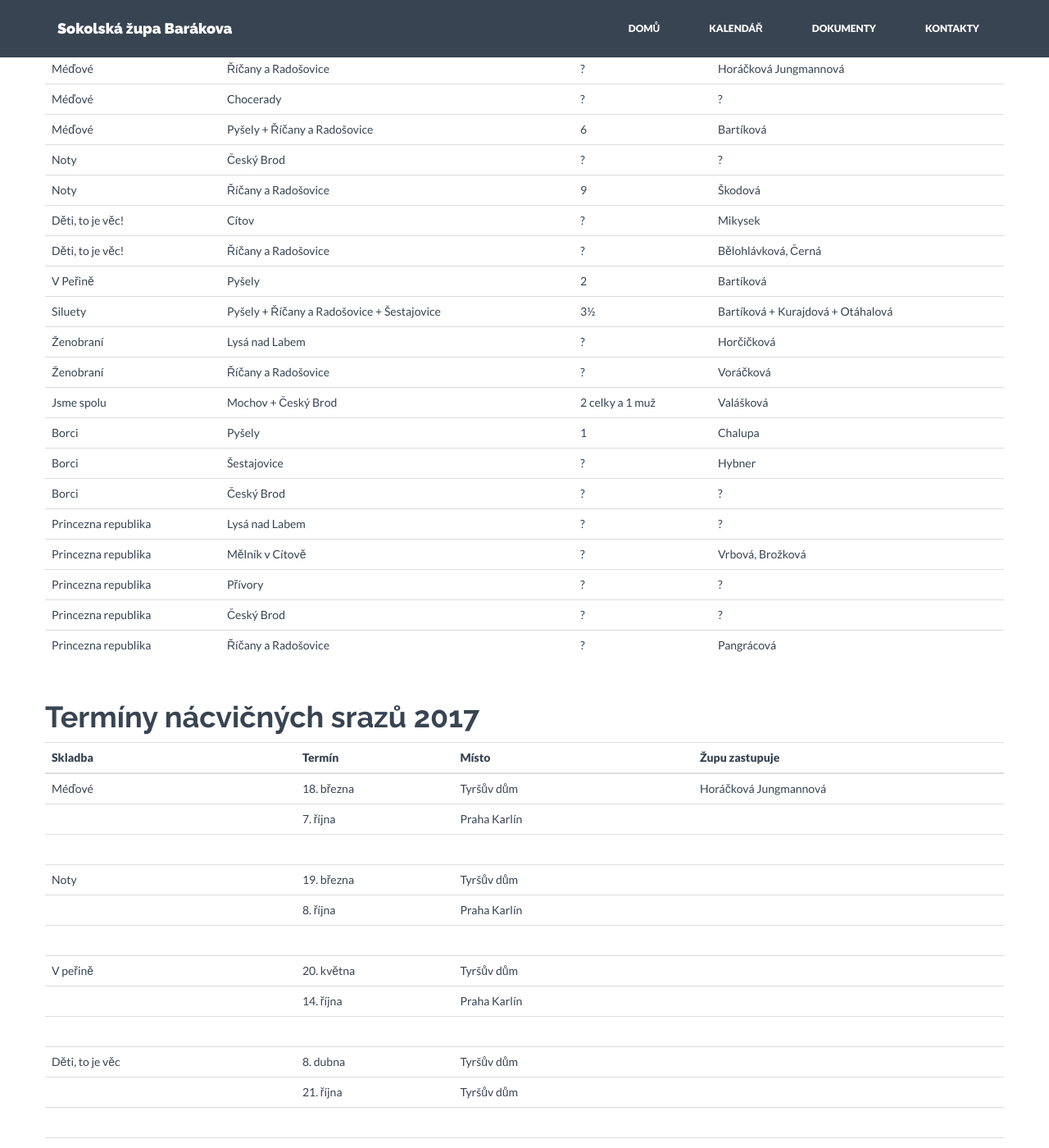
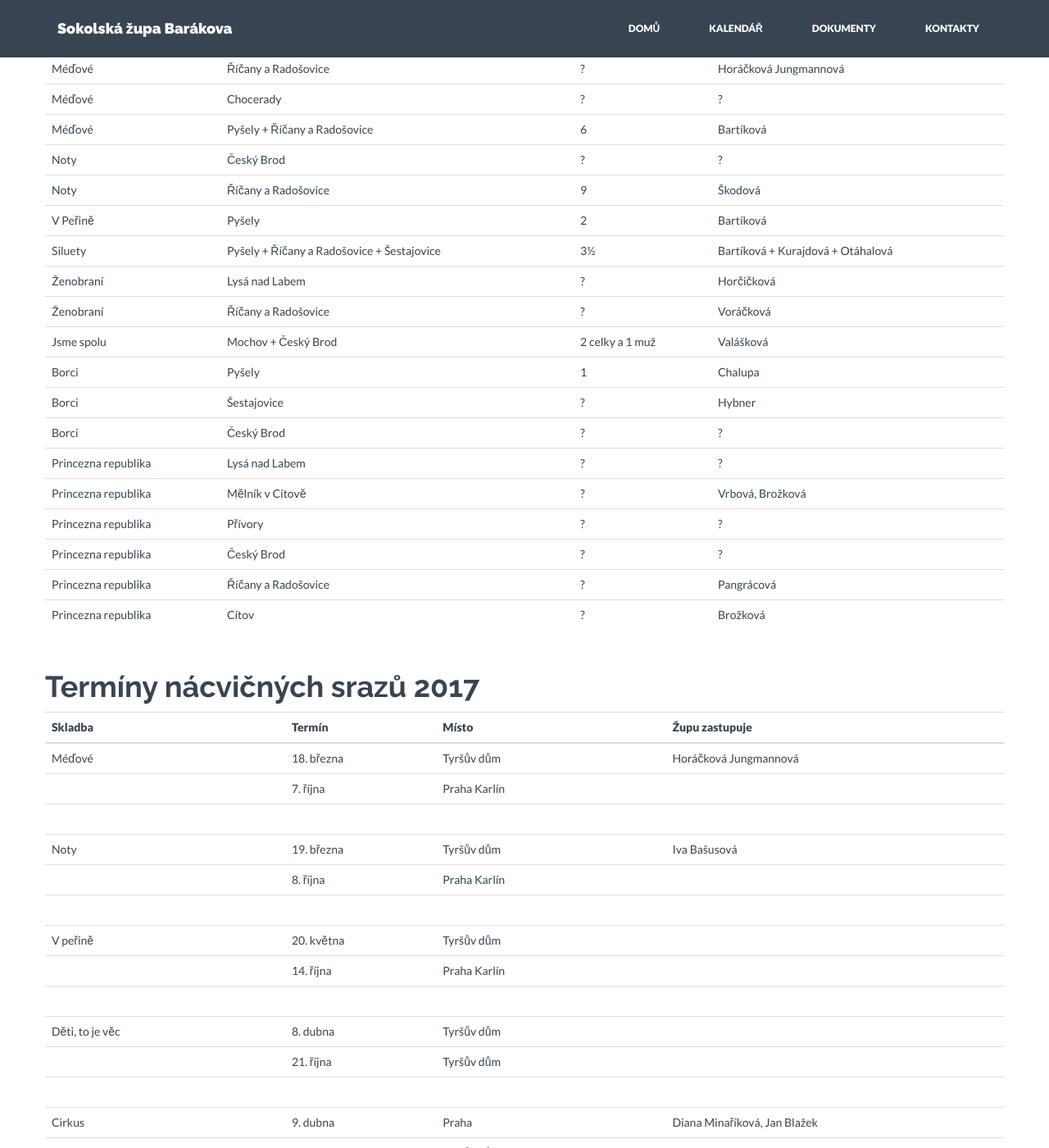
Before and after one commit to milanhybner/zbarakova.cz, a Jekyll site: the page built from slet/skladby.md, in a window 1280 px wide and 1400 px high, scrolled down 353 px. Shown: the whole window at 82% size. Built offline with Jekyll 4.4.1, drawn with Linux system fonts in a browser that asks for light colours; nearby versions of some CDN libraries; our own code applies the rules of GitHub Pages for plain Markdown files; some of the changed text lies outside the part shown.

```diff
--- a/_data/akce.yaml
+++ b/_data/akce.yaml
@@ -349,6 +349,10 @@
   url:
   druh: turistická
 
+- datum: 2017-05-18
+  nazev: 17:00 Schůze náčelníků a náčelnic jednot
+  url:
+  druh: schůze
 
 - datum: 2017-05-19
   nazev: Přebor ČOS ZZZ (Zálesácký závod zdatnosti (Olomouc))
--- a/_data/skladby.csv
+++ b/_data/skladby.csv
@@ -4,8 +4,6 @@ Méďové,Chocerady,?,?
 Méďové,Pyšely + Říčany a Radošovice,6,Bartíková
 Noty,Český Brod,?,?
 Noty,Říčany a Radošovice,9,Škodová
-"Děti, to je věc!",Cítov,?,Mikysek
-"Děti, to je věc!",Říčany a Radošovice,?,"Bělohlávková, Černá"
 V Peřině,Pyšely,2,Bartíková
 Siluety,Pyšely + Říčany a Radošovice + Šestajovice,3½,Bartíková + Kurajdová + Otáhalová
 Ženobraní,Lysá nad Labem,?,Horčičková
@@ -19,3 +17,4 @@ Princezna republika,Mělník v Cítově,?,"Vrbová, Brožková"
 Princezna republika,Přívory,?,?
 Princezna republika,Český Brod,?,?
 Princezna republika,Říčany a Radošovice,?,Pangrácová
+Princezna republika,Cítov,?,Brožková
--- a/slet/skladby.md
+++ b/slet/skladby.md
@@ -44,40 +44,40 @@ var entryList = new List('entry-list', options);
 
 # Termíny nácvičných srazů 2017
 
-|       Skladba       |    Termín    |        Místo        |     Župu zastupuje    |
-|---------------------|--------------|---------------------|-----------------------|
-| Méďové              | 18. března   | Tyršův dům          | Horáčková Jungmannová |
-|                     | 7. října     | Praha Karlín        |                       |
-|                     |              |                     |                       |
-| Noty                | 19. března   | Tyršův dům          |                       |
-|                     | 8. října     | Praha Karlín        |                       |
-|                     |              |                     |                       |
-| V peřině            | 20. května   | Tyršův dům          |                       |
-|                     | 14. října    | Praha Karlín        |                       |
-|                     |              |                     |                       |
-| Děti, to je věc     | 8. dubna     | Tyršův dům          |                       |
-|                     | 21. října    | Tyršův dům          |                       |
-|                     |              |                     |                       |
-| Cirkus              | 9. dubna     | Praha               |                       |
-|                     | 7. října     | Tyršův dům          |                       |
-|                     |              |                     |                       |
-| Siluety             | 18. února    | Tyršův dům          | Bartíková, Kurajdová  |
-|                     | 4. listopadu | Praha Karlín        |                       |
-|                     |              |                     |                       |
-| Cesta               | 4. března    | Tyršův dům          |                       |
-|                     | 14. října    |                     |                       |
-|                     |              |                     |                       |
-| Ženobraní           | 25. února    | Tyršův dům          | Voráčková             |
-|                     | 21. října    | Praha Karlín        | Voráčková             |
-|                     |              |                     |                       |
-| Jsme/sme spolu      | 11. března   | Tyršův dům          | Valášková, Bašusová   |
-|                     | 14. října    | Brno                |                       |
-|                     |              |                     |                       |
-| Borci               | 22. dubna    | Kostelec nad Orlicí | Hybner                |
-|                     | 28. října    | Tyršův dům          | Hybner                |
-|                     |              |                     |                       |
-| Princezna republika | 13. května   | Tyršův dům          | Pangrácová            |
-|                     | 4. listopadu | Tyrsův dům          | Pangrácová            |
+|       Skladba       |    Termín    |        Místo        |        Župu zastupuje        |
+|---------------------|--------------|---------------------|------------------------------|
+| Méďové              | 18. března   | Tyršův dům          | Horáčková Jungmannová        |
+|                     | 7. října     | Praha Karlín        |                              |
+|                     |              |                     |                              |
+| Noty                | 19. března   | Tyršův dům          | Iva Bašusová                 |
+|                     | 8. října     | Praha Karlín        |                              |
+|                     |              |                     |                              |
+| V peřině            | 20. května   | Tyršův dům          |                              |
+|                     | 14. října    | Praha Karlín        |                              |
+|                     |              |                     |                              |
+| Děti, to je věc     | 8. dubna     | Tyršův dům          |                              |
+|                     | 21. října    | Tyršův dům          |                              |
+|                     |              |                     |                              |
+| Cirkus              | 9. dubna     | Praha               | Diana Minaříková, Jan Blažek |
+|                     | 7. října     | Tyršův dům          |                              |
+|                     |              |                     |                              |
+| Siluety             | 18. února    | Tyršův dům          | Bartíková, Kurajdová         |
+|                     | 4. listopadu | Praha Karlín        |                              |
+|                     |              |                     |                              |
+| Cesta               | 4. března    | Tyršův dům          |                              |
+|                     | 14. října    |                     |                              |
+|                     |              |                     |                              |
+| Ženobraní           | 25. února    | Tyršův dům          | Voráčková                    |
+|                     | 21. října    | Praha Karlín        | Voráčková                    |
+|                     |              |                     |                              |
+| Spolu               | 11. března   | Tyršův dům          | Valášková, Bašusová          |
+|                     | 14. října    | Brno                |                              |
+|                     |              |                     |                              |
+| Borci               | 22. dubna    | Kostelec nad Orlicí | Hybner                       |
+|                     | 28. října    | Tyršův dům          | Hybner                       |
+|                     |              |                     |                              |
+| Princezna republika | 13. května   | Tyršův dům          | Raková, Pangrácová           |
+|                     | 4. listopadu | Tyrsův dům          | Pangrácová                   |
 
 # Podrobnosti k jednotlivým skladbám
 
@@ -95,10 +95,11 @@ var entryList = new List('entry-list', options);
 
 # Župní vedoucí skladeb a jejich zástupci
 
-|     skladba      |         ž. vedoucí        |       jednota       |     zást. ž .v     |       jednota.      |
-|------------------|---------------------------|---------------------|--------------------|---------------------|
-| Noty             | Pavlína Škodová           | Říčany a Radošovice | Jana Chalupecká    | Říčany a Radošovice |
-| Méďové           | Eva Horáčková Jungmannová | Říčany a Radošovice | Tereza Bartíková   | Pyšely              |
-| Děti, to je věc! | Kateřina Bělohlávková     | Říčany a Radošovice | Lenka Černá        | Říčany a Radošovice |
-| Jsme spolu       | Milena Valášková          | Mochov              | Iva Bašusová       | Český Brod          |
-| Ženobraní        | Jarmila Voráčková         | Říčany a Radošovice | Martina Horčičková | Lysá                |
+|       skladba       |         ž. vedoucí        |       jednota       |      zást. ž .v     |       jednota.      |
+|---------------------|---------------------------|---------------------|---------------------|---------------------|
+| Noty                | Pavlína Škodová           | Říčany a Radošovice | Jana Chalupecká     | Říčany a Radošovice |
+| Méďové              | Eva Horáčková Jungmannová | Říčany a Radošovice | Tereza Bartíková    | Pyšely              |
+| Děti, to je věc!    | Kateřina Bělohlávková     | Říčany a Radošovice | Lenka Černá         | Říčany a Radošovice |
+| Jsme spolu          | Milena Valášková          | Mochov              | Iva Bašusová        | Český Brod          |
+| Ženobraní           | Jarmila Voráčková         | Říčany a Radošovice | Martina Horčičková  | Lysá                |
+| Princezna Republika | Jaroslav Denemark         | Lysá nad Labem      | Bohunka Černohorská |                     |
```
Also changed, not shown: slet/9-spolu.md (+1 -1 lines).
